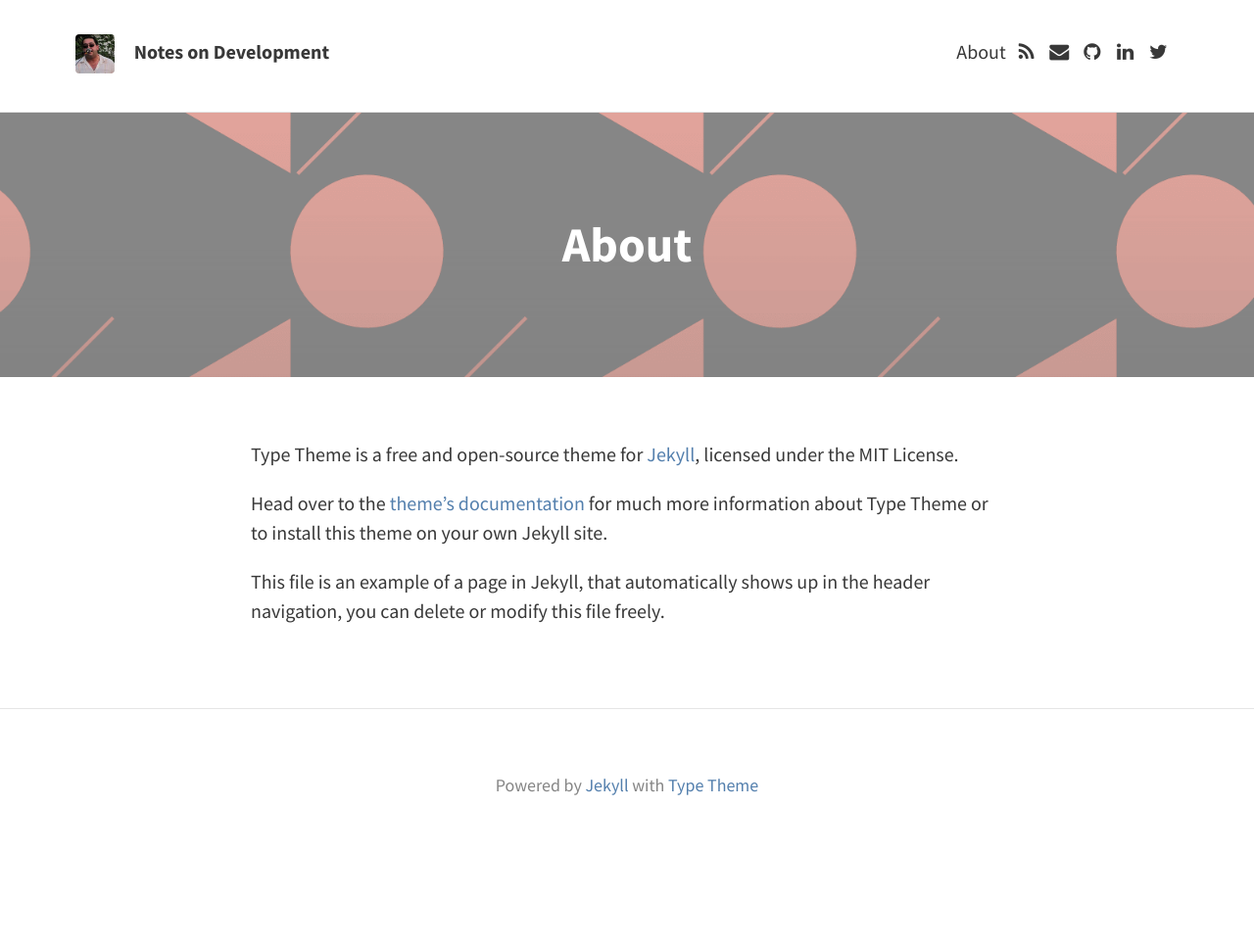
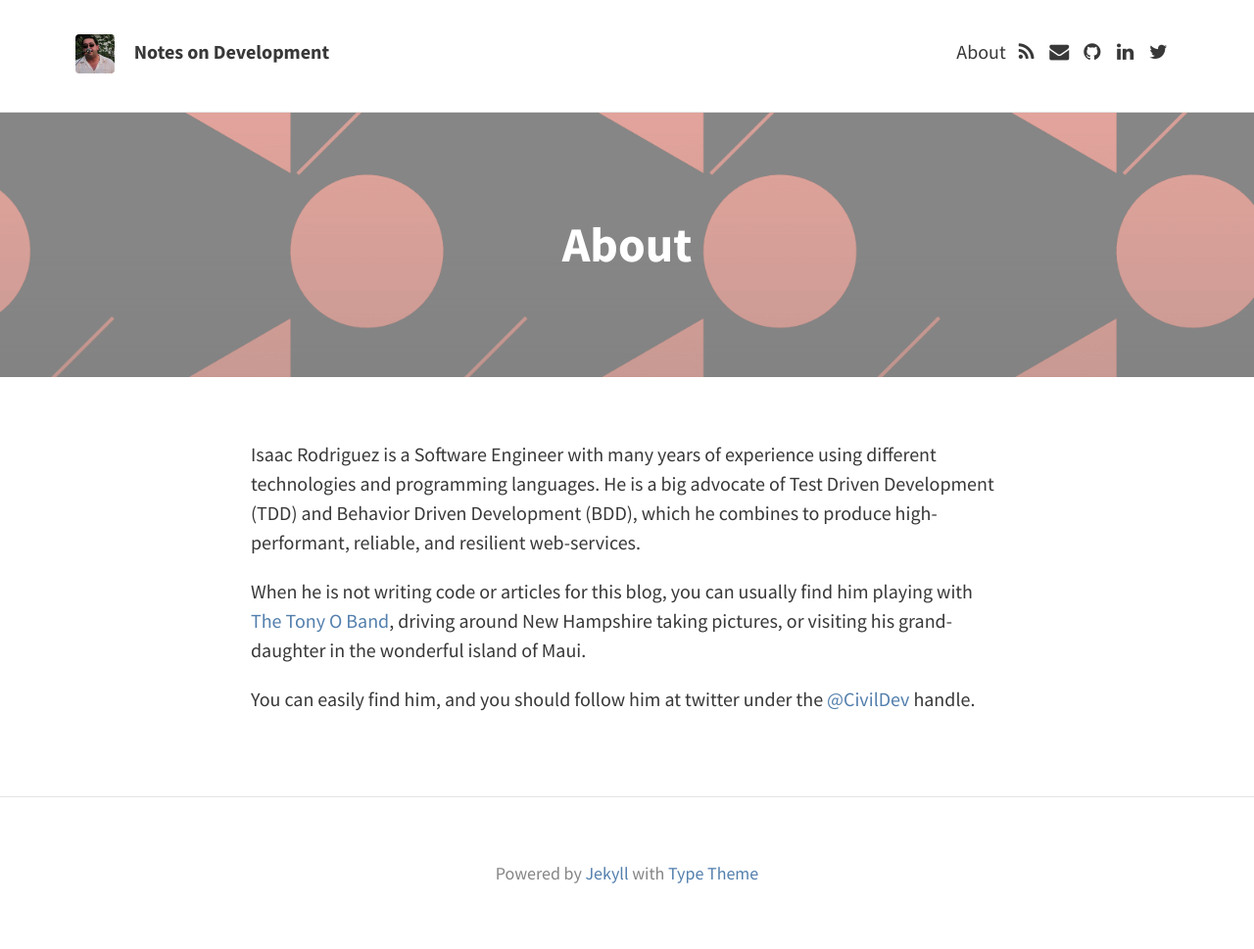
Before and after one commit to CurroRodriguez/currorodriguez.github.io, a Jekyll site: the page built from about.md, in a window 1280 px wide. Shown: the whole page at 98% size. Built offline with Jekyll 4.4.1, drawn with Linux system fonts in a browser that asks for light colours; nearby versions of some CDN libraries; before the commit the page ends 900 px from its top, so only the background shows below that.

Commit message:
Initial draft of the About page

```diff
--- a/about.md
+++ b/about.md
@@ -5,8 +5,15 @@ permalink: /about/
 feature-img: "img/sample_feature_img_2.png"
 ---
 
-Type Theme is a free and open-source theme for [Jekyll](http://jekyllrb.com/), licensed under the MIT License.
+Isaac Rodriguez is a Software Engineer with many years of experience using
+different technologies and programming languages. He is a big advocate of
+Test Driven Development (TDD) and Behavior Driven Development (BDD), which he
+combines to produce high-performant, reliable, and resilient web-services.
 
-Head over to the [theme's documentation](https://rohanchandra.github.io/project/type/) for much more information about Type Theme or to install this theme on your own Jekyll site.
+When he is not writing code or articles for this blog, you can usually find him
+playing with [The Tony O Band](https://www.facebook.com/thetonyoband), driving
+around New Hampshire taking pictures, or visiting his grand-daughter in the
+wonderful island of Maui.
 
-This file is an example of a page in Jekyll, that automatically shows up in the header navigation, you can delete or modify this file freely.
+You can easily find him, and you should follow him at twitter under the
+[@CivilDev](https://twitter.com/civilDev) handle.
```
